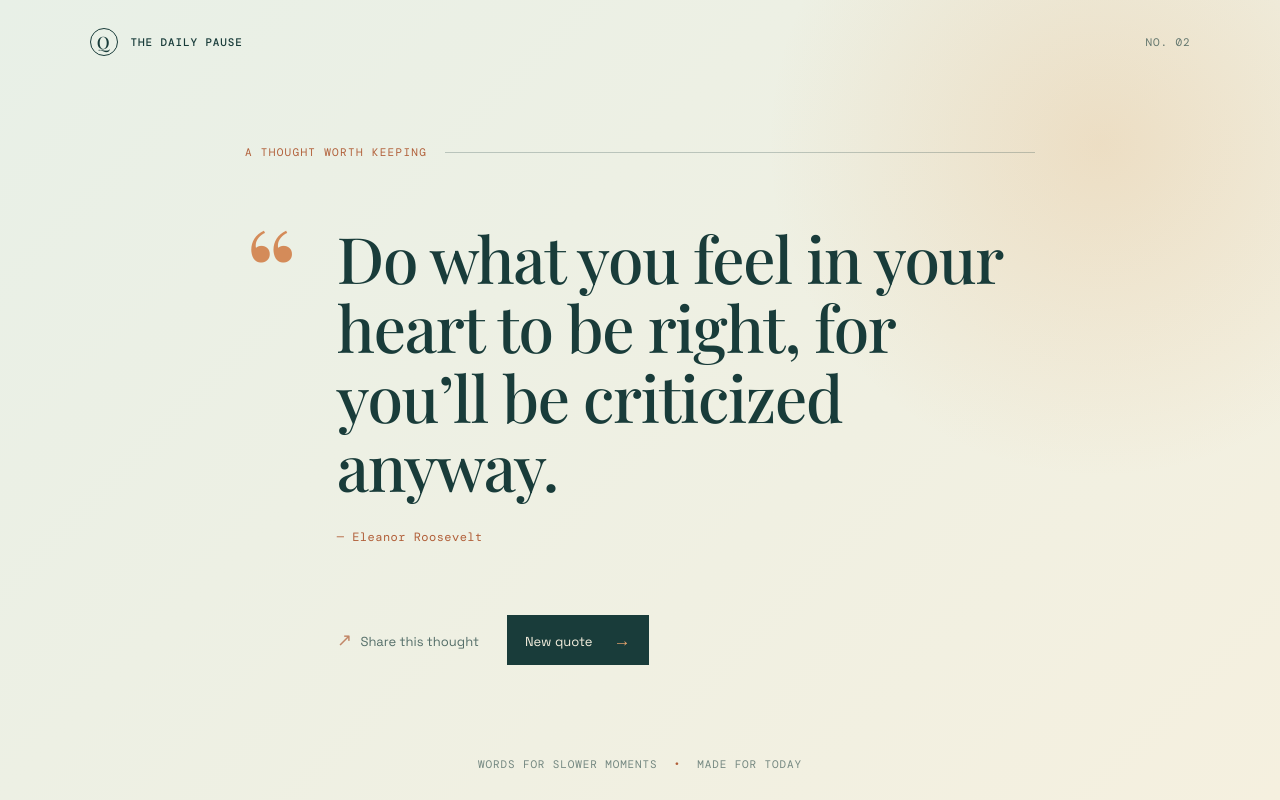
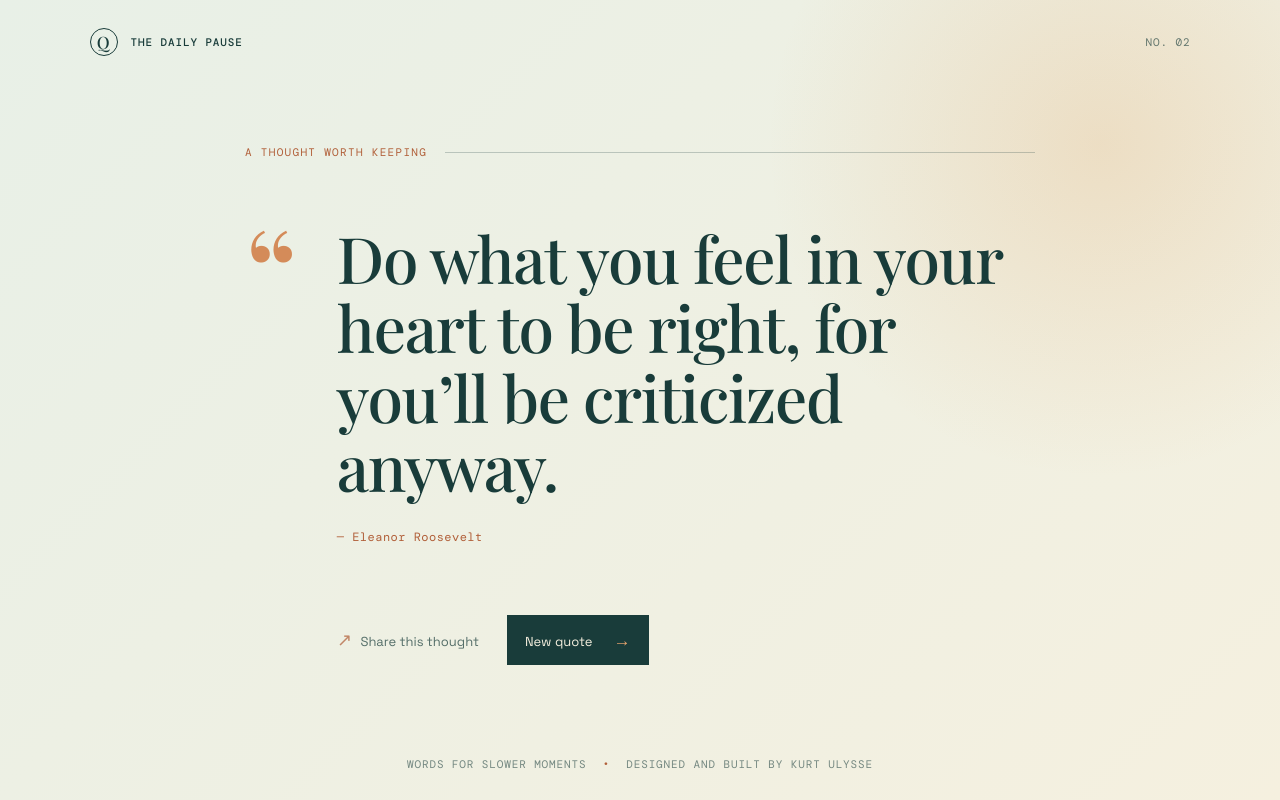
Before and after one commit to kurt08ulysse/random-quote-machine, a React (Vite) app: page / in a window 1280 px wide. Built offline with nearby package versions, Linux system fonts and the light colour scheme.

Commit message:
Add developer signature

```diff
--- a/src/App.jsx
+++ b/src/App.jsx
@@ -32,7 +32,7 @@ function App() {
           <button id="new-quote" type="button" onClick={() => setQuoteIndex((current) => (current + 1) % quotes.length)}>New quote <span aria-hidden="true">→</span></button>
         </div>
       </section>
-      <footer className="site-footer"><span>Words for slower moments</span><span className="footer-dot" aria-hidden="true">·</span><span>Made for today</span></footer>
+      <footer className="site-footer"><span>Words for slower moments</span><span className="footer-dot" aria-hidden="true">·</span><span>Designed and built by Kurt Ulysse</span></footer>
     </main>
   )
 }
```
